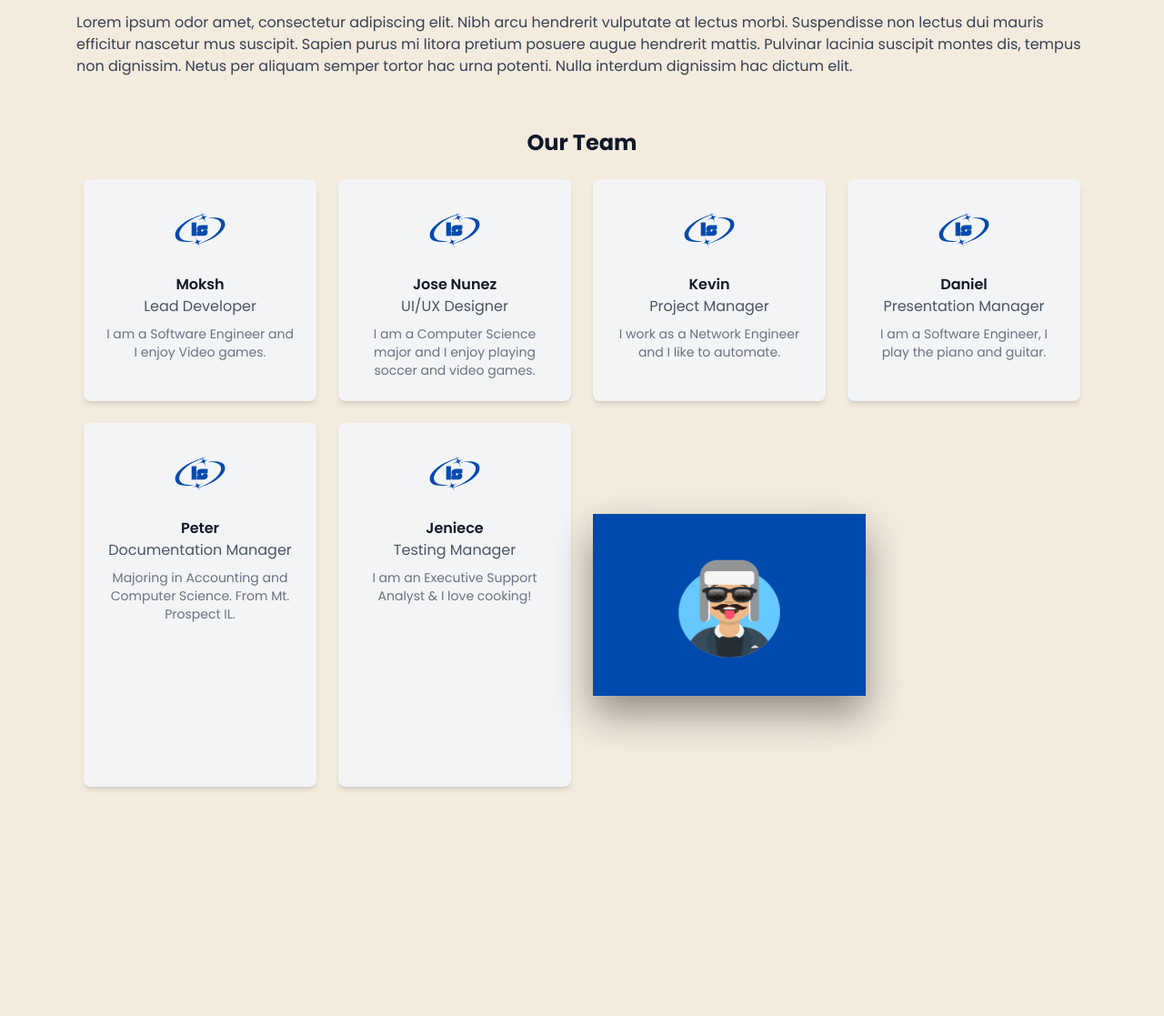
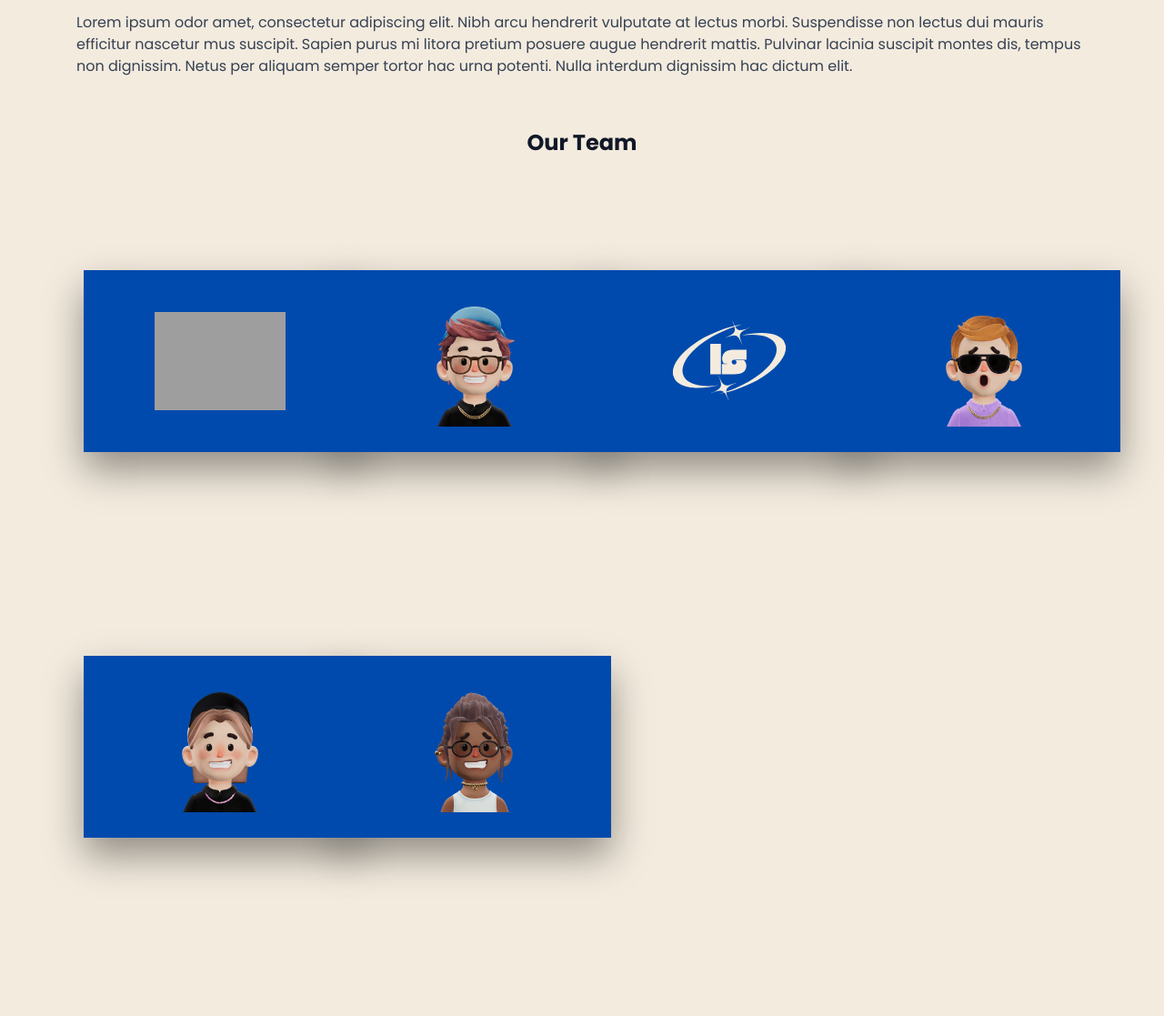
Before and after one commit to mshah972/Local-Sphere, a Django app: page /about/ in a window 1280 px wide. Shown: the part 351-1468 px from the top of the page at 91% size. Before the commit the page ends 1219 px from the top, so only its background shows below. Run offline with Django 5.2, Linux system fonts and the light colour scheme; style sheets or scripts are compiled from the project's sources; parts of the project's set-up code (start-up, migrations or seed data) failed here and were passed over; grey boxes are pictures that could not be loaded.

Commit message:
Updated about.html and planConfirmation.html

```diff
--- a/templates/about.html
+++ b/templates/about.html
@@ -153,7 +153,7 @@ transform: translateY(100px);
 
         }
 
-.container .card:hover .slide.slide1{
+        .container .card:hover .slide.slide1 {
 
             transform: translateY(0px);
 
@@ -177,17 +177,17 @@ transition: .8s;
 
             transform: translateY(-100px);
 
-box-shadow: 0 20px 40px rgba(0,0,0,0.4);
+            box-shadow: 0 20px 40px rgba(0, 0, 0, 0.4);
 
         }
 
-.container .card:hover .slide.slide2{
+        .container .card:hover .slide.slide2 {
 
             transform: translateY(0);
 
         }
 
-.container .card .slide.slide2::after{
+        .container .card .slide.slide2::after {
 
             content: "";
 
@@ -197,7 +197,7 @@ width: 30px;
 
             height: 4px;
 
-bottom: 15px;
+            bottom: 10px;
 
             left: 50%;
 
@@ -211,7 +211,7 @@ background: #2c73df;
 
         .container .card .slide.slide2 .content p {
 
-margin: 0;
+            margin-bottom: 10px;
 
             padding: 0;
 
@@ -223,7 +223,7 @@ color: #414141;
 
         .container .card .slide.slide2 .content h3 {
 
-margin: 0 0 10px 0;
+            margin: 0;
 
             padding: 0;
 
@@ -311,9 +311,11 @@ color: #414141;
                         <div class="relative">
                             <button id="userDropdownButton" type="button"
                                     class="flex items-center justify-center rounded-2xl p-2.5 bg-custom-blue text-white outline transition duration-300 ease-in-out hover:bg-custom-white hover:text-custom-blue cursor-pointer">
-                                    <img src="{% if user.picture %}{{ user.picture.url }}{% else %}/static/defaultProfile.png{% endif %}" alt="Profile Picture" class="w-8 h-8 rounded-full object-cover mr-2">
+                                <img src="{% if user.picture %}{{ user.picture.url }}{% else %}/static/defaultProfile.png{% endif %}"
+                                     alt="Profile Picture" class="w-8 h-8 rounded-full object-cover mr-2">
                                 <span class="font-poppins text-base text-sm/6 font-medium pr-2">{{ user.first_name }} {{ user.last_name }}</span>
-                                    <svg id="userDropdownIcon" class="size-5 flex-none" viewBox="0 0 20 20" fill="currentColor" aria-hidden="true">
+                                <svg id="userDropdownIcon" class="size-5 flex-none" viewBox="0 0 20 20"
+                                     fill="currentColor" aria-hidden="true">
                                     <path id="userArrowPath" fill-rule="evenodd"
                                           d="M5.22 8.22a.75.75 0 0 1 1.06 0L10 11.94l3.72-3.72a.75.75 0 1 1 1.06 1.06l-4.25 4.25a.75.75 0 0 1-1.06 0L5.22 9.28a.75.75 0 0 1 0-1.06Z"
                                           clip-rule="evenodd"/>
@@ -419,7 +421,8 @@ color: #414141;
     <div class="max-w-9xl mx-auto px-6 py-12 mr-5 ml-5 md:mr-10 md:ml-10 lg:mr-15 lg:ml-15 font-poppins">
         <!-- Header Section -->
         <div class="relative w-full h-30 rounded-xl overflow-hidden">
-                <img src="https://images.unsplash.com/photo-1477959858617-67f85cf4f1df?q=80&w=3044&auto=format&fit=crop&ixlib=rb-4.0.3&ixid=M3wxMjA3fDB8MHxwaG90by1wYWdlfHx8fGVufDB8fHx8fA%3D%3D" alt="City View" class="w-full h-full object-cover">
+            <img src="https://images.unsplash.com/photo-1477959858617-67f85cf4f1df?q=80&w=3044&auto=format&fit=crop&ixlib=rb-4.0.3&ixid=M3wxMjA3fDB8MHxwaG90by1wYWdlfHx8fGVufDB8fHx8fA%3D%3D"
+                 alt="City View" class="w-full h-full object-cover">
             <div class="absolute inset-0 flex items-center justify-center">
                 <h1 class="text-white text-3xl font-bold">About Us</h1>
             </div>
@@ -428,7 +431,11 @@ color: #414141;
         <!-- About Section -->
         <div class="mt-10">
             <h2 class="text-2xl font-bold text-gray-900">About Local Sphere</h2>
-                <p class="mt-4 text-gray-700">Lorem ipsum odor amet, consectetur adipiscing elit. Nibh arcu hendrerit vulputate at lectus morbi. Suspendisse non lectus dui mauris efficitur nascetur mus suscipit. Sapien purus mi litora pretium posuere augue hendrerit mattis. Pulvinar lacinia suscipit montes dis, tempus non dignissim. Netus per aliquam semper tortor hac urna potenti. Nulla interdum dignissim hac dictum elit.</p>
+            <p class="mt-4 text-gray-700">Lorem ipsum odor amet, consectetur adipiscing elit. Nibh arcu hendrerit
+                vulputate at lectus morbi. Suspendisse non lectus dui mauris efficitur nascetur mus suscipit. Sapien
+                purus mi litora pretium posuere augue hendrerit mattis. Pulvinar lacinia suscipit montes dis, tempus non
+                dignissim. Netus per aliquam semper tortor hac urna potenti. Nulla interdum dignissim hac dictum
+                elit.</p>
         </div>
 
 
@@ -436,76 +443,136 @@ color: #414141;
         <div class="mt-12 p-2">
             <h2 class="text-2xl font-bold text-gray-900 text-center">Our Team</h2>
             <div class="mt-6 grid grid-cols-1 sm:grid-cols-2 md:grid-cols-3 lg:grid-cols-4 gap-6">
-
-                        <!-- Team Member 1 -->
-                        <div class="bg-gray-100 p-6 rounded-lg text-center shadow-md flex flex-col items-center team-member">
-                            <img src="../static/logo1.svg" alt="Team Logo" class="w-16 h-16">
-                            <h3 class="mt-4 font-semibold text-gray-900">Moksh</h3>
-                            <p class="text-gray-600">Lead Developer</p>
-                            <p class="mt-2 text-gray-500 text-sm">I am a Software Engineer and I enjoy Video games.</p>
-                        </div>
-
-                        <!-- Team Member 2 -->
-                        <div class="bg-gray-100 p-6 rounded-lg text-center shadow-md flex flex-col items-center team-member">
-                            <img src="../static/logo1.svg" alt="Team Logo" class="w-16 h-16">
-                            <h3 class="mt-4 font-semibold text-gray-900">Jose Nunez</h3>
-                            <p class="text-gray-600">UI/UX Designer</p>
-                            <p class="mt-2 text-gray-500 text-sm">I am a Computer Science major and I enjoy playing soccer and video games.</p>
-                        </div>
-
-                        <!-- Team Member 3 -->
-                        <div class="bg-gray-100 p-6 rounded-lg text-center shadow-md flex flex-col items-center team-member">
-                            <img src="../static/logo1.svg" alt="Team Logo" class="w-16 h-16">
-                            <h3 class="mt-4 font-semibold text-gray-900">Kevin</h3>
-                            <p class="text-gray-600">Project Manager</p>
-                            <p class="mt-2 text-gray-500 text-sm">I work as a Network Engineer and I like to automate.</p>
-                        </div>
-
-                        <!-- Team Member 4 -->
-                        <div class="bg-gray-100 p-6 rounded-lg text-center shadow-md flex flex-col items-center team-member">
-                            <img src="../static/logo1.svg" alt="Team Logo" class="w-16 h-16">
-                            <h3 class="mt-4 font-semibold text-gray-900">Daniel</h3>
-                            <p class="text-gray-600">Presentation Manager</p>
-                            <p class="mt-2 text-gray-500 text-sm">I am a Software Engineer, I play the piano and guitar.</p>
-                        </div>
-
-                        <!-- Team Member 5 -->
-                        <div class="bg-gray-100 p-6 rounded-lg text-center shadow-md flex flex-col items-center team-member">
-                            <img src="../static/logo1.svg" alt="Team Logo" class="w-16 h-16">
-                            <h3 class="mt-4 font-semibold text-gray-900">Peter</h3>
-                            <p class="text-gray-600">Documentation Manager</p>
-                            <p class="mt-2 text-gray-500 text-sm">Majoring in Accounting and Computer Science. From Mt. Prospect IL.</p>
-                        </div>
-
-                        <!-- Team Member 6 -->
-                        <div class="bg-gray-100 p-6 rounded-lg text-center shadow-md flex flex-col items-center team-member">
-                            <img src="../static/logo1.svg" alt="Team Logo" class="w-16 h-16">
-                            <h3 class="mt-4 font-semibold text-gray-900">Jeniece</h3>
-                            <p class="text-gray-600">Testing Manager</p>
-                            <p class="mt-2 text-gray-500 text-sm">I am an Executive Support Analyst & I love cooking!</p>
-                        </div>
-
-                        <!-- New ones? -->
-
-
-                            <div class="container">
+                <div class="container font-poppins">
                     <div class="card">
                         <div class="slide slide1 bg-custom-blue">
                             <div class="content bg-custom-blue">
                                 <div class="Image">
                                     <i class="Image" aria-hidden="true">
-                                                    <img src="../static/jose.png" alt="Team Logo" class="w-17 h-16">
+                                        <img src="../static/Jose.png" alt="Team Logo" class="w-20 h-auto">
                                     </i>
                                 </div>
                             </div>
                         </div>
                         <div class="slide slide2 bg-white">
                             <div class="content">
-                                            <h3>
+                                <h3 class="font-semibold text-gray-900">
                                     Jose Nunez
                                 </h3>
-                                            <p>Testing Manager</p>
-                                            <p>I am an Executive Support Analyst & I love cooking!</p>
+                                <p class="font-mulish font-normal">UI/UX Designer</p>
+                                <p class="font-normal text-sm">I am a Computer Science major and I enjoy playing soccer and
+                                    video games.</p>
+                            </div>
+                        </div>
+                    </div>
+                </div>
+                <div class="container font-poppins">
+                    <div class="card">
+                        <div class="slide slide1 bg-custom-blue">
+                            <div class="content bg-custom-blue">
+                                <div class="Image">
+                                    <i class="Image" aria-hidden="true">
+                                        <img src="../static/Moksh.png" alt="Team Logo" class="w-20 h-auto">
+                                    </i>
+                                </div>
+                            </div>
+                        </div>
+                        <div class="slide slide2 bg-white">
+                            <div class="content">
+                                <h3 class="font-semibold text-gray-900">
+                                    Moksh Shah
+                                </h3>
+                                <p class="font-mulish font-normal">Developer</p>
+                                <p class="font-normal text-sm">I am a Software Engineer and I enjoy Video games.</p>
+                            </div>
+                        </div>
+                    </div>
+                </div>
+                <div class="container font-poppins">
+                    <div class="card">
+                        <div class="slide slide1 bg-custom-blue">
+                            <div class="content bg-custom-blue">
+                                <div class="Image">
+                                    <i class="Image" aria-hidden="true">
+                                        <img src="../static/favicon.svg" alt="Team Logo" class="w-20 h-auto">
+                                    </i>
+                                </div>
+                            </div>
+                        </div>
+                        <div class="slide slide2 bg-white">
+                            <div class="content">
+                                <h3 class="font-semibold text-gray-900">
+                                    Kevin
+                                </h3>
+                                <p class="font-mulish font-normal">Project Manager</p>
+                                <p class="font-normal text-sm">I work as a Network Engineer and I like to automate.</p>
+                            </div>
+                        </div>
+                    </div>
+                </div>
+                <div class="container font-poppins">
+                    <div class="card">
+                        <div class="slide slide1 bg-custom-blue">
+                            <div class="content bg-custom-blue">
+                                <div class="Image">
+                                    <i class="Image" aria-hidden="true">
+                                        <img src="../static/Peter.png" alt="Team Logo" class="w-20 h-auto">
+                                    </i>
+                                </div>
+                            </div>
+                        </div>
+                        <div class="slide slide2 bg-white">
+                            <div class="content">
+                                <h3 class="font-semibold text-gray-900">
+                                    Peter
+                                </h3>
+                                <p class="font-mulish font-normal">Documentation Manager</p>
+                                <p class="font-normal text-sm">Majoring in Accounting and Computer Science. From Mt. Prospect
+                                    IL.</p>
+                            </div>
+                        </div>
+                    </div>
+                </div>
+                <div class="container font-poppins">
+                    <div class="card">
+                        <div class="slide slide1 bg-custom-blue">
+                            <div class="content bg-custom-blue">
+                                <div class="Image">
+                                    <i class="Image" aria-hidden="true">
+                                        <img src="../static/Daniel.png" alt="Team Logo" class="w-20 h-auto">
+                                    </i>
+                                </div>
+                            </div>
+                        </div>
+                        <div class="slide slide2 bg-white">
+                            <div class="content">
+                                <h3 class="font-semibold text-gray-900">
+                                    Daniel
+                                </h3>
+                                <p class="font-mulish font-normal">Presentation Manager</p>
+                                <p class="font-normal text-sm">I am a Software Engineer, I play the piano and guitar.</p>
+                            </div>
+                        </div>
+                    </div>
+                </div>
+                <div class="container font-poppins">
+                    <div class="card">
+                        <div class="slide slide1 bg-custom-blue">
+                            <div class="content bg-custom-blue">
+                                <div class="Image">
+                                    <i class="Image" aria-hidden="true">
+                                        <img src="../static/Jeniece.png" alt="Team Logo" class="w-20 h-auto">
+                                    </i>
+                                </div>
+                            </div>
+                        </div>
+                        <div class="slide slide2 bg-white">
+                            <div class="content">
+                                <h3 class="font-semibold text-gray-900">
+                                    Jeniece
+                                </h3>
+                                <p class="font-mulish font-normal">Testing Manager</p>
+                                <p class="font-normal text-sm">I am an Executive Support Analyst & I love cooking!</p>
                             </div>
                         </div>
                     </div>
```
Also changed, not shown: templates/planConfirmation.html (+4 -5 lines), static/Daniel.png (added), static/Jeniece.png (added), static/Moksh.png (added), static/Peter.png (added), static/jose.png (deleted). Lines whose indentation alone changed are shown as unchanged.
